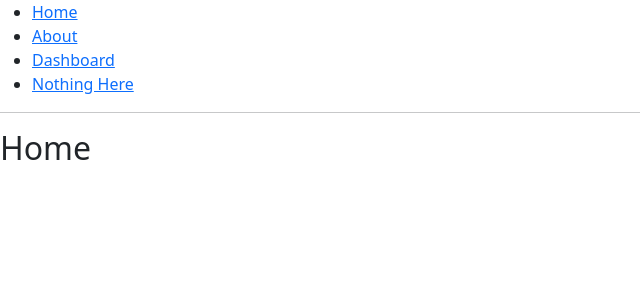
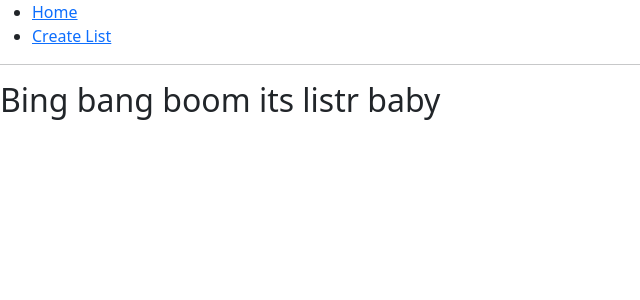
Before and after one commit to ArchTzarEyrie/listr, a React (Create React App) app: page / in a window 1280 px wide. Shown: the top 300 px of the page, without its empty margins (0-640 px from the left). Built offline with nearby package versions, Linux system fonts and the light colour scheme.

Commit message:
small router test with 2 pages

```diff
--- a/src/App.js
+++ b/src/App.js
@@ -1,5 +1,6 @@
 import './App.scss';
-import CreateListForm from './components/CreateListForm';
+import CreateList from './screens/CreateList';
+import Home from './screens/Home';
 import { Routes, Route, Outlet, Link } from "react-router-dom";
 
 const App = () => {
@@ -8,8 +9,7 @@ const App = () => {
     <Routes>
       <Route path="/" element={<Layout />}>
         <Route index element={<Home />} />
-        <Route path="about" element={<About />} />
-        <Route path="dashboard" element={<Dashboard />} />
+        <Route path="create-list" element={<CreateList />} />
 
         {/* Using path="*"" means "match anything", so this route
           acts like a catch-all for URLs that we don't have explicit
@@ -31,13 +31,7 @@ function Layout() {
             <Link to="/">Home</Link>
           </li>
           <li>
-            <Link to="/about">About</Link>
-          </li>
-          <li>
-            <Link to="/dashboard">Dashboard</Link>
-          </li>
-          <li>
-            <Link to="/nothing-here">Nothing Here</Link>
+            <Link to="/create-list">Create List</Link>
           </li>
         </ul>
       </nav>
@@ -48,30 +42,6 @@ function Layout() {
           so you can think about this <Outlet> as a placeholder for
           the child routes we defined above. */}
       <Outlet />
-    </div>
-  );
-}
-
-function Home() {
-  return (
-    <div>
-      <h2>Home</h2>
-    </div>
-  );
-}
-
-function About() {
-  return (
-    <div>
-      <h2>About</h2>
-    </div>
-  );
-}
-
-function Dashboard() {
-  return (
-    <div>
-      <h2>Dashboard</h2>
     </div>
   );
 }
--- /dev/null
+++ b/src/screens/CreateList.js
@@ -0,0 +1,12 @@
+import CreateListForm from "../components/CreateListForm";
+
+const CreateList = () => {
+
+    return (
+        <div>
+           <CreateListForm />
+        </div>
+    );
+}
+
+export default CreateList;
--- /dev/null
+++ b/src/screens/Home.js
@@ -0,0 +1,10 @@
+const Home = () => {
+
+    return (
+        <div>
+           <h2>Bing bang boom its listr baby</h2>
+        </div>
+    );
+}
+
+export default Home;
```
